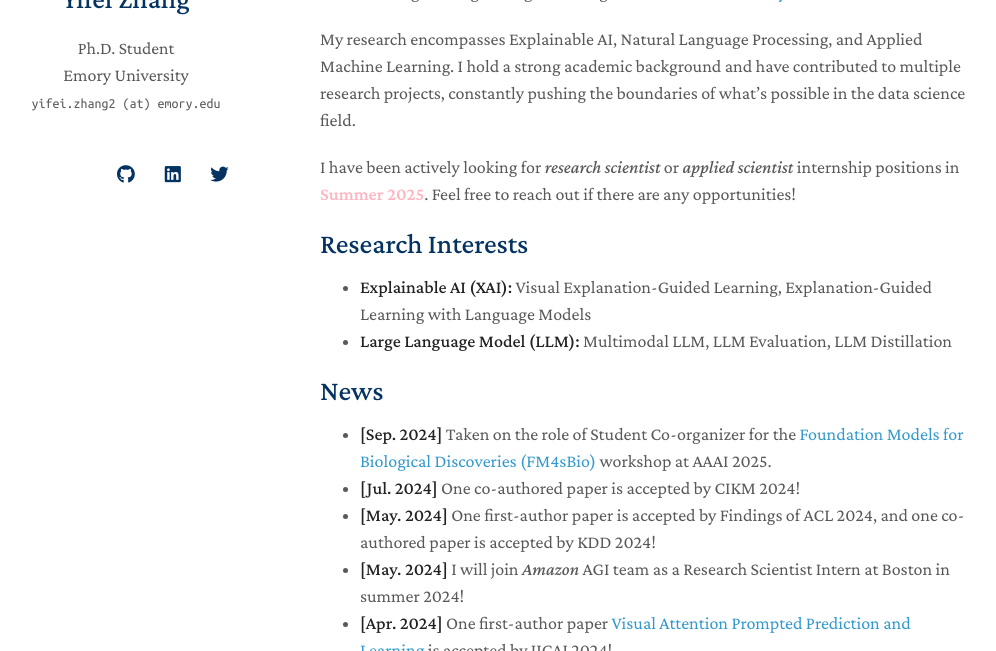
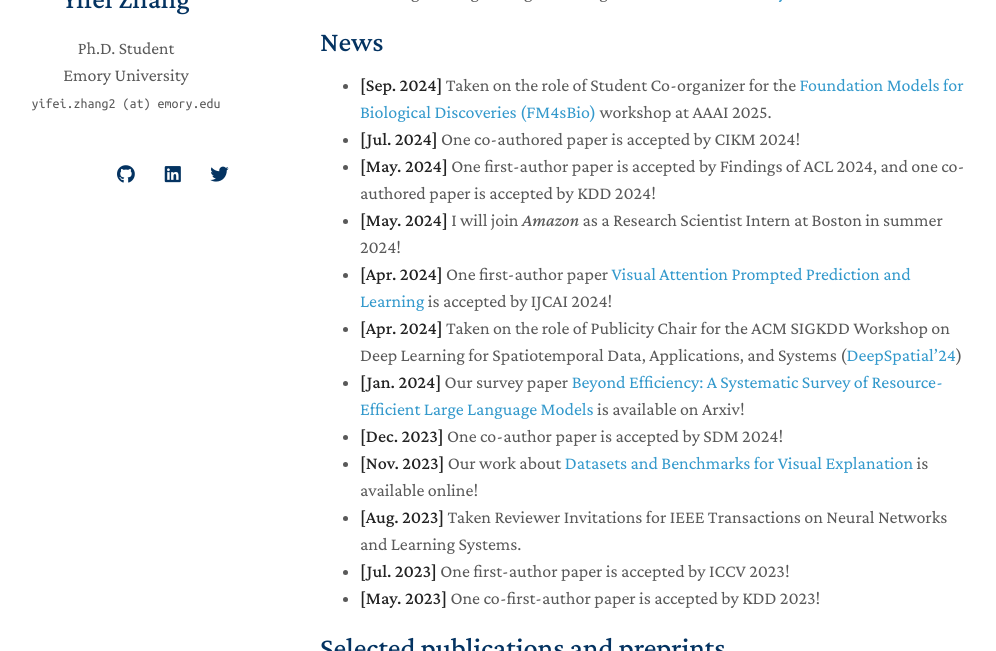
Before and after one commit to yifeizhangcs/yifeizhangcs.github.io, a Jekyll site: the page built from index.md, in a window 1280 px wide and 900 px high, cut to the strip 249-900 px from the top of the window. Shown: the whole strip, without its empty margins (150-1146 px from the left). Built offline with Jekyll 4.4.1, drawn with Linux system fonts in a browser that asks for light colours; nearby versions of some CDN libraries; a style sheet for code colours, icons or effects is not loaded; our own code applies the rules of GitHub Pages for plain Markdown files.

Commit message:
Update index.md

```diff
--- a/index.md
+++ b/index.md
@@ -6,6 +6,7 @@ layout: homepage
 
 Welcome! I'm Yifei Zhang, a ~~second~~third-year Ph.D. student in Computer Science at [Emory University](https://www.cs.emory.edu/home/), where I have the fortune of working with [Dr. Liang Zhao](http://cs.emory.edu/~lzhao41/index.htm). Before this, I obtained my M.S. degree in Data Science from [Columbia University](https://www.columbia.edu/) and my B.E. degree in Engineering Mechanics from [Dalian University of Technology](https://www.dlut.edu.cn/). Additionally, I earned a Master of Engineering Management degree from [Duke University](https://duke.edu/).
 
+<!--
 My research encompasses Explainable AI, Natural Language Processing, and Applied Machine Learning. I hold a strong academic background and have contributed to multiple research projects, constantly pushing the boundaries of what's possible in the data science field.
 
 I have been actively looking for *research scientist* or *applied scientist* internship positions in <span style="color:lightpink;font-weight:bold">Summer 2025</span>. Feel free to reach out if there are any opportunities!
@@ -13,12 +14,13 @@ I have been actively looking for *research scientist* or *applied scientist* int
 ## Research Interests
 - **Explainable AI (XAI):** Visual Explanation-Guided Learning, Explanation-Guided Learning with Language Models
 - **Large Language Model (LLM):** Multimodal LLM, LLM Evaluation, LLM Distillation
+-->
 
 ## News
 - **[Sep. 2024]** Taken on the role of Student Co-organizer for the [Foundation Models for Biological Discoveries (FM4sBio)](https://llms4science-community.github.io/aaai2025) workshop at AAAI 2025.
 - **[Jul. 2024]** One co-authored paper is accepted by CIKM 2024!
 - **[May. 2024]** One first-author paper is accepted by Findings of ACL 2024, and one co-authored paper is accepted by KDD 2024!
-- **[May. 2024]** I will join *Amazon* AGI team as a Research Scientist Intern at Boston in summer 2024!
+- **[May. 2024]** I will join *Amazon* as a Research Scientist Intern at Boston in summer 2024!
 - **[Apr. 2024]** One first-author paper [Visual Attention Prompted Prediction and Learning](https://arxiv.org/abs/2310.08420) is accepted by IJCAI 2024!
 - **[Apr. 2024]** Taken on the role of Publicity Chair for the ACM SIGKDD Workshop on Deep Learning for Spatiotemporal Data, Applications, and Systems ([DeepSpatial’24](https://deepspatial2024.github.io/))
 - **[Jan. 2024]** Our survey paper [Beyond Efficiency: A Systematic Survey of Resource-Efficient Large Language Models](https://arxiv.org/abs/2401.00625) is available on Arxiv!
```
